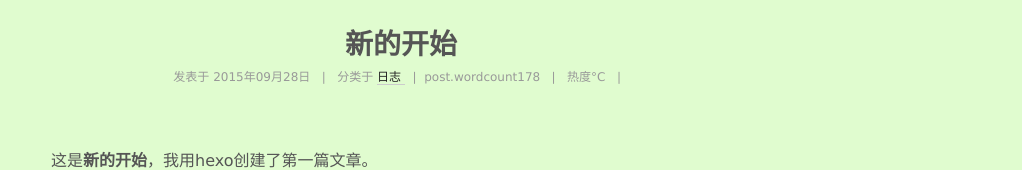
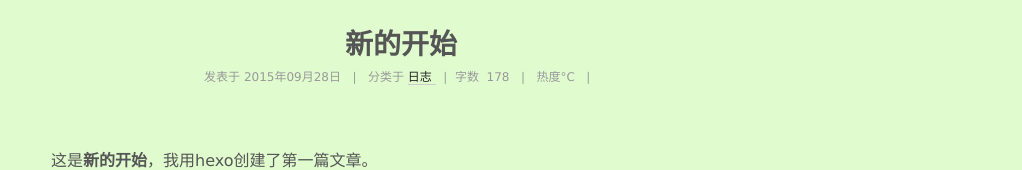
Before and after one commit to prozhuchen/prozhuchen.github.io, a plain HTML site: page 2015/09/28/新的开始/index.html in a window 1280 px wide. Shown: the part 175-345 px from the top of the page, without its empty margins (239-1261 px from the left). Drawn offline with nearby package versions, Linux system fonts and the light colour scheme; some packages are replaced by stand-ins of ours; files that its build step writes are made by us from their sources; a script that the page names is missing; files whose address does not match are found by name.

Commit message:
Site updated: 2015-09-29 15:26:07

```diff
--- a/2015/09/28/新的开始/index.html
+++ b/2015/09/28/新的开始/index.html
@@ -230,7 +230,7 @@
 
 
         <span class="post-count">
-        &nbsp; | &nbsp;post.wordcount178
+        &nbsp; | &nbsp;字数&nbsp; 178
         </span>
 
         <span id="busuanzi_container_page_pv">
```
Also changed, not shown: index.html (+1 -1 lines).
